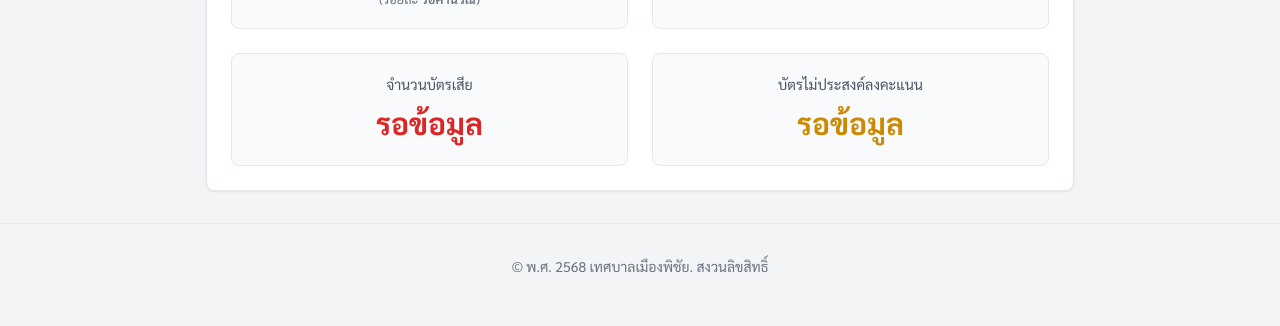
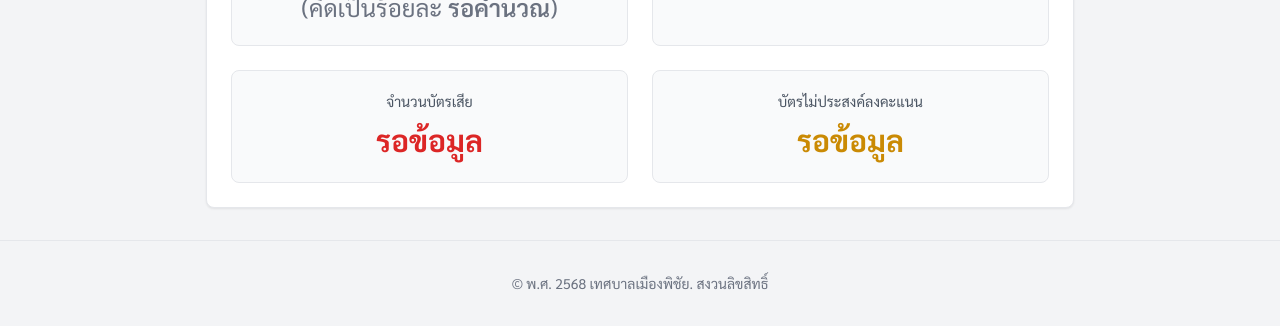
Before and after one commit to kyosuke11z/election-live-results, a website: page docs/voter-info.html in a window 1280 px wide. Shown: the part 665-991 px from the top of the page. Drawn offline with nearby package versions, Linux system fonts and the light colour scheme; no server answers.

Commit message:
เพิ่มรายละเอียดของร้อยละ และ ขนาดอักษร

```diff
--- a/docs/voter-info.html
+++ b/docs/voter-info.html
@@ -45,7 +45,7 @@
         font-weight: 700; /* font-bold */
     }
     .stat-item .stat-percentage {
-        font-size: 0.8rem;
+        font-size: 1.5rem;
         color: #6b7280; /* text-gray-500 */
         margin-top: 0.1rem;
     }
@@ -78,7 +78,7 @@
                 <div class="stat-item">
                     <span class="stat-label">จำนวนผู้มาใช้สิทธิ์</span>
                     <p id="actual-voters" class="stat-data text-green-600">รอข้อมูล</p>
-                    <p class="stat-percentage">(ร้อยละ <span id="voter-turnout-percentage" class="font-semibold">รอคำนวณ</span>)</p>
+                    <p class="stat-percentage">(คิดเป็นร้อยละ <span id="voter-turnout-percentage" class="font-semibold">รอคำนวณ</span>)</p>
                 </div>
                 <div class="stat-item">
                     <span class="stat-label">จำนวนบัตรดี</span>
```
